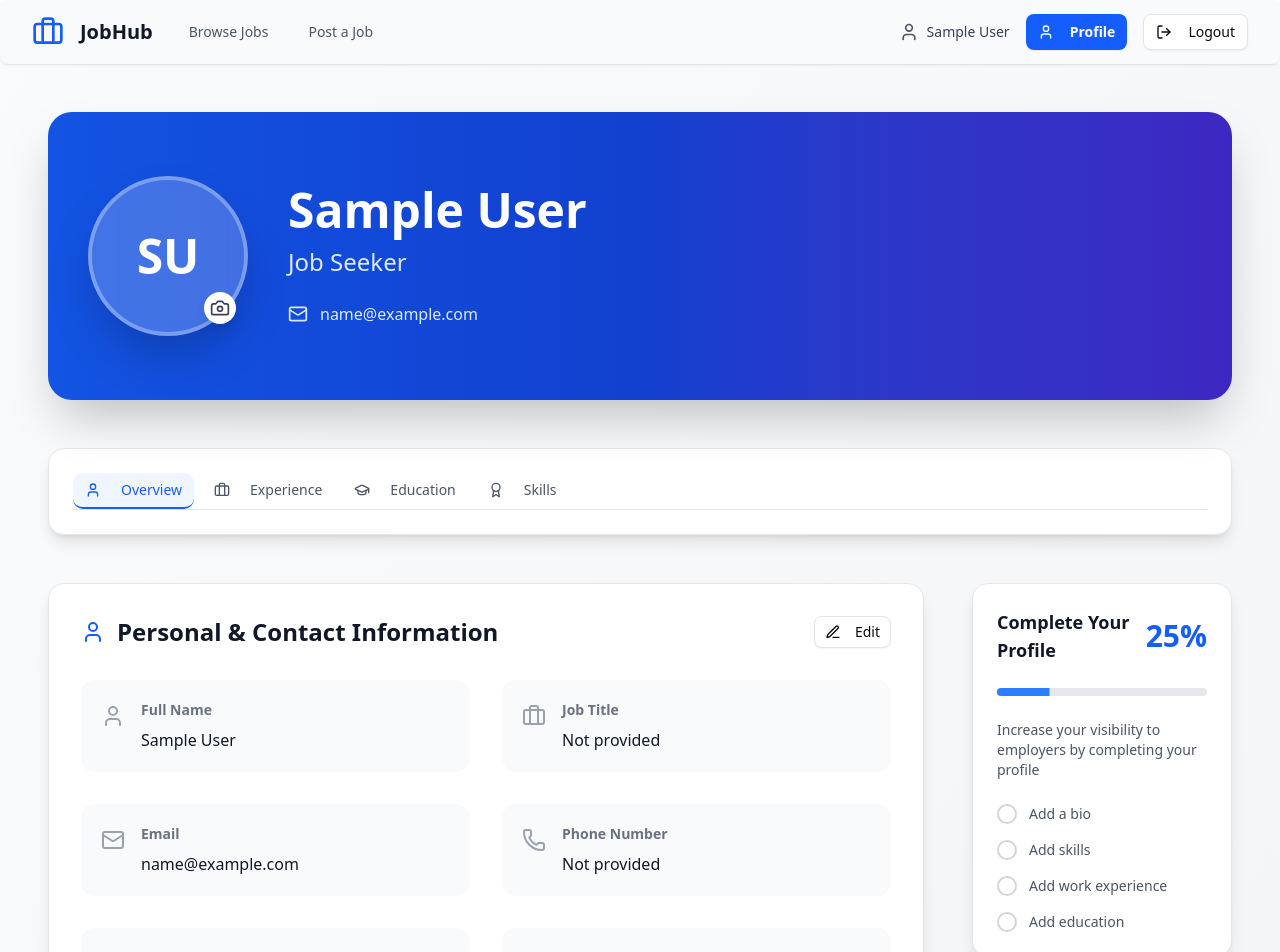
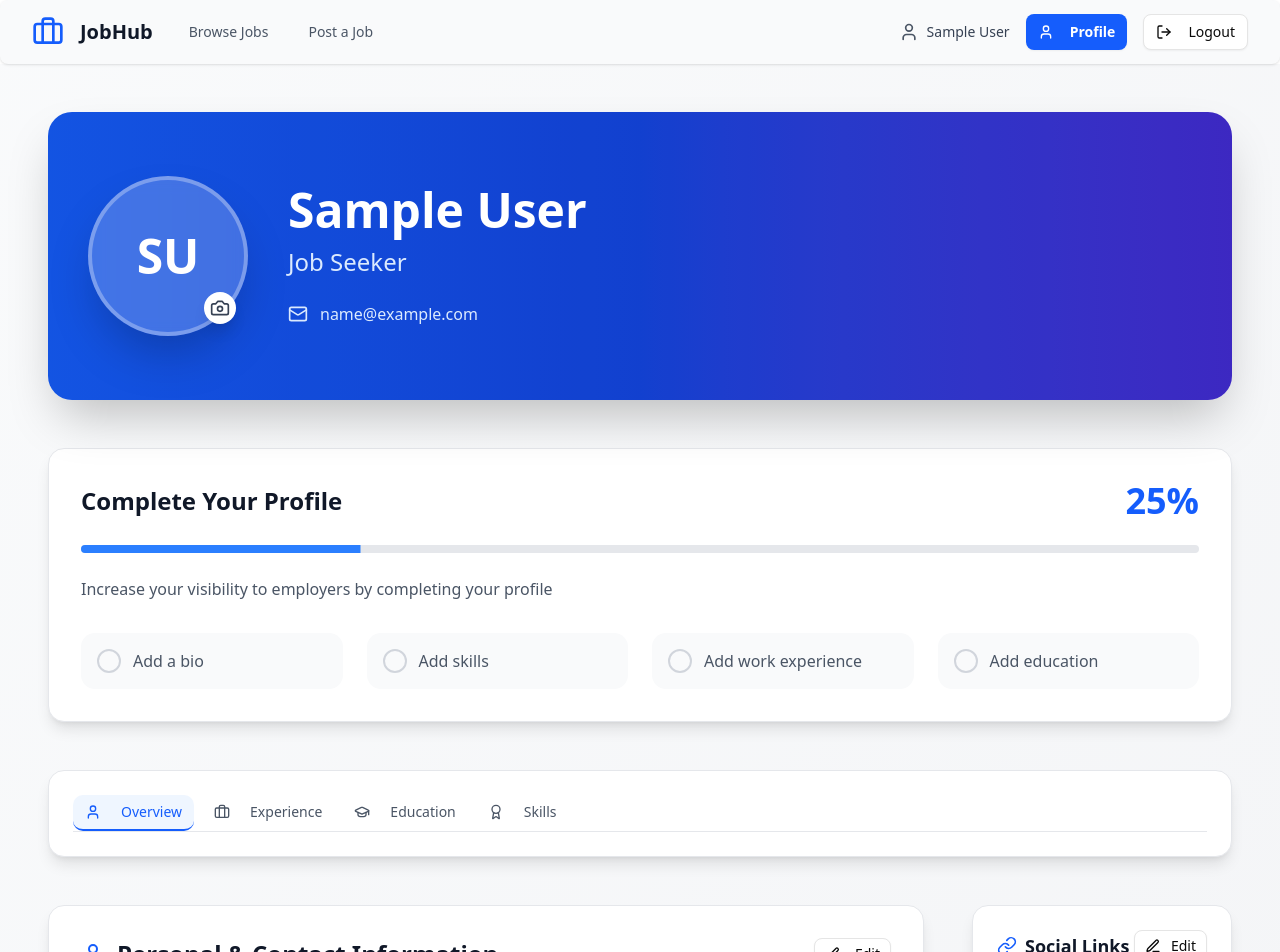
Before and after one commit to BejadiRajeshReddy/Jobv3, a React (Vite) app: page /profile in a window 1280 px wide. Shown: the top 952 px of the page. Built offline with nearby package versions, Linux system fonts and the light colour scheme; sample sign-in values are in the browser's storage.

Commit message:
Move Profile Completion section below header

```diff
--- a/src/pages/ProfilePage.jsx
+++ b/src/pages/ProfilePage.jsx
@@ -338,6 +338,41 @@ const ProfilePage = () => {
                 </div>
               </div>
             </div>
+          </div>
+        </div>
+
+        {/* Profile Completion Section - Now below header */}
+        <div className="bg-white rounded-2xl shadow-lg border border-gray-200 p-8 mb-12">
+          <div className="flex items-center justify-between mb-6">
+            <h3 className="text-2xl font-bold text-gray-900">
+              Complete Your Profile
+            </h3>
+            <span className="text-4xl font-bold text-blue-600">
+              {completionPercentage}%
+            </span>
+          </div>
+          <Progress value={completionPercentage} className="mb-6" />
+          <p className="text-base text-gray-600 mb-8">
+            Increase your visibility to employers by completing your profile
+          </p>
+          <div className="grid grid-cols-1 md:grid-cols-2 lg:grid-cols-4 gap-6">
+            {[
+              { label: "Add a bio", completed: !!currentUser.bio },
+              { label: "Add skills", completed: currentUser.skills?.length > 0 },
+              { label: "Add work experience", completed: (currentUser.experience?.length > 0 || currentUser.workExperience?.length > 0) },
+              { label: "Add education", completed: currentUser.education?.length > 0 },
+            ].map((item, index) => (
+              <div key={index} className="flex items-center gap-3 p-4 bg-gray-50 rounded-xl">
+                {item.completed ? (
+                  <CheckCircle2 className="w-6 h-6 text-green-500" />
+                ) : (
+                  <div className="w-6 h-6 rounded-full border-2 border-gray-300" />
+                )}
+                <span className={`text-base font-medium ${item.completed ? 'text-green-700' : 'text-gray-600'}`}>
+                  {item.label}
+                </span>
+              </div>
+            ))}
           </div>
         </div>
 
@@ -902,41 +937,6 @@ const ProfilePage = () => {
 
           {/* Right Column */}
           <div className="xl:col-span-1 space-y-8">
-            {/* Profile Completion */}
-            <div className="bg-white rounded-2xl shadow-lg border border-gray-200 p-6">
-              <div className="flex items-center justify-between mb-6">
-                <h3 className="text-lg font-bold text-gray-900">
-                  Complete Your Profile
-                </h3>
-                <span className="text-3xl font-bold text-blue-600">
-                  {completionPercentage}%
-                </span>
-              </div>
-              <Progress value={completionPercentage} className="mb-6" />
-              <p className="text-sm text-gray-600 mb-6">
-                Increase your visibility to employers by completing your profile
-              </p>
-              <div className="space-y-4">
-                {[
-                  { label: "Add a bio", completed: !!currentUser.bio },
-                  { label: "Add skills", completed: currentUser.skills?.length > 0 },
-                  { label: "Add work experience", completed: (currentUser.experience?.length > 0 || currentUser.workExperience?.length > 0) },
-                  { label: "Add education", completed: currentUser.education?.length > 0 },
-                ].map((item, index) => (
-                  <div key={index} className="flex items-center gap-3">
-                    {item.completed ? (
-                      <CheckCircle2 className="w-5 h-5 text-green-500" />
-                    ) : (
-                      <div className="w-5 h-5 rounded-full border-2 border-gray-300" />
-                    )}
-                    <span className={`text-sm ${item.completed ? 'text-green-700 font-medium' : 'text-gray-600'}`}>
-                      {item.label}
-                    </span>
-                  </div>
-                ))}
-              </div>
-            </div>
-
             {/* Social Links */}
             <div className="bg-white rounded-2xl shadow-lg border border-gray-200 p-6">
               <div className="flex items-center justify-between mb-6">
```
